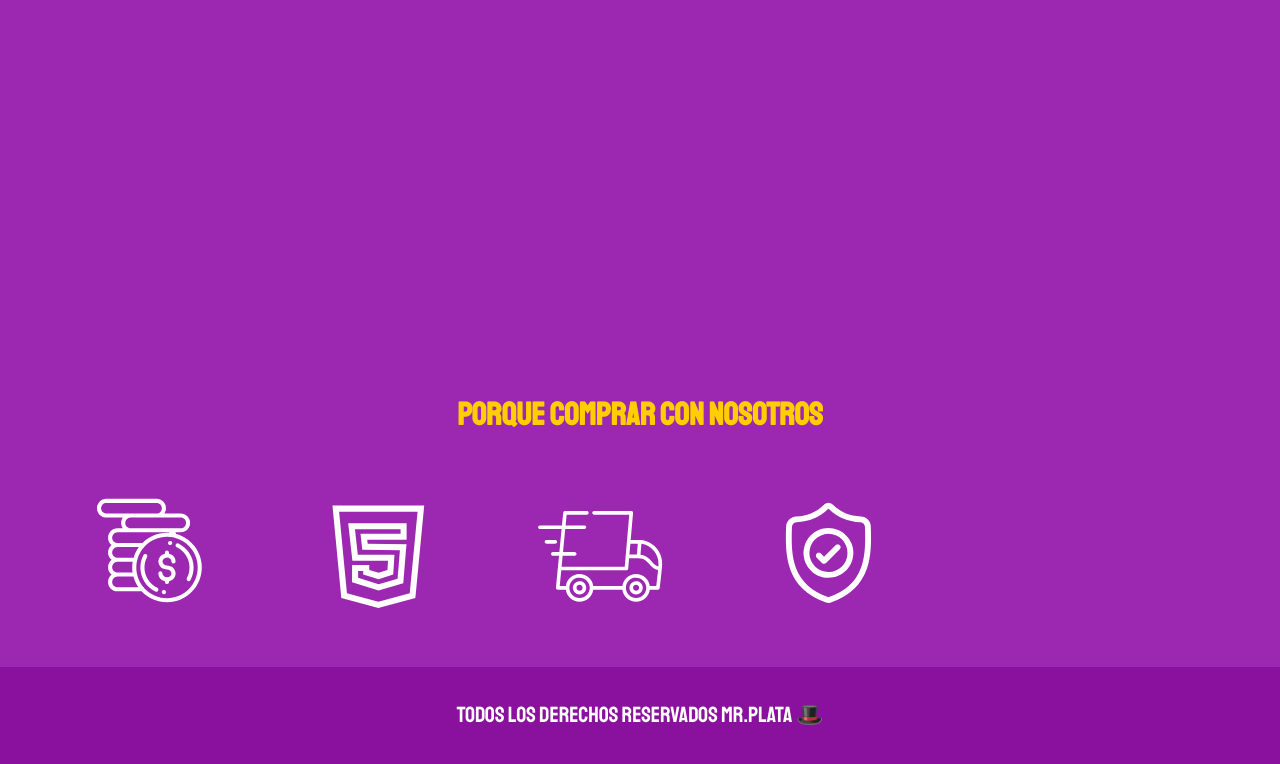
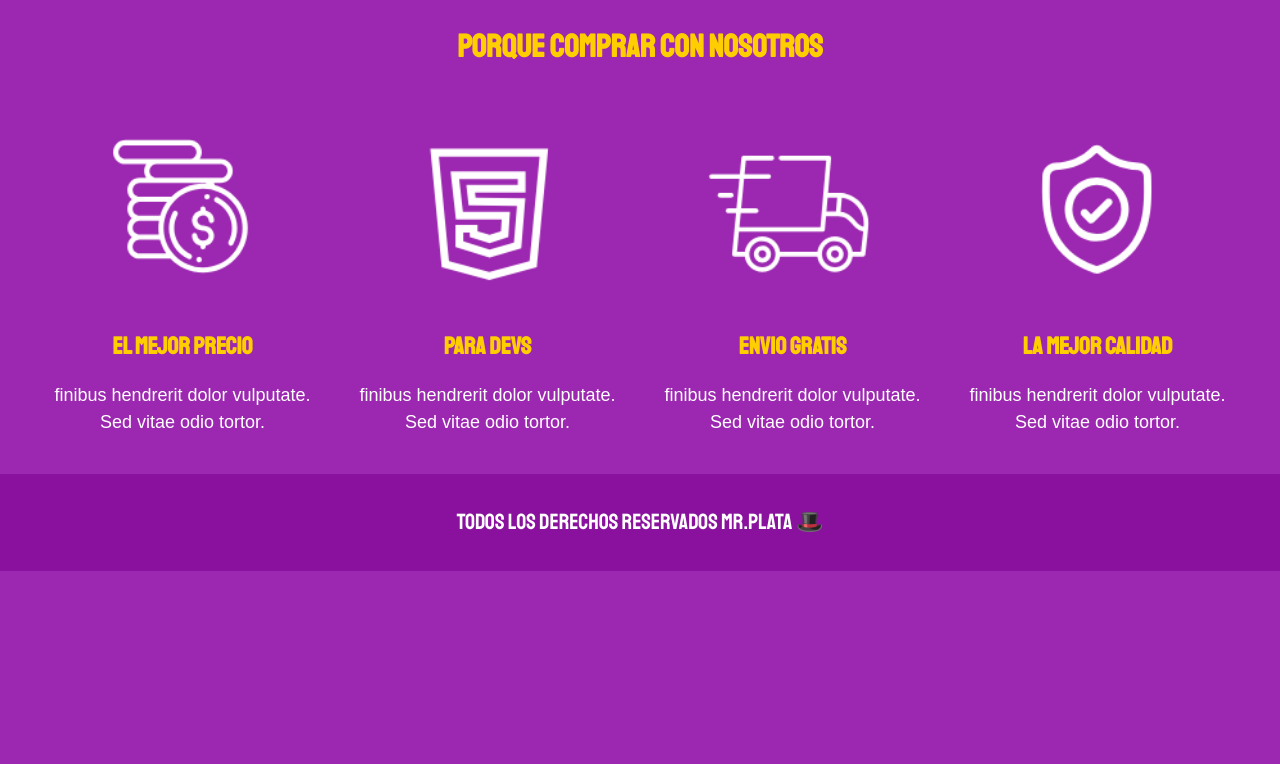
Before and after one commit to MrPlata/P2-Tienda-Front-End, a plain HTML site: page nosotros.html in a window 1280 px wide. Shown: the part 714-1478 px from the top of the page. After the commit the page ends 1285 px from the top, so only its background shows below. Drawn offline with Linux system fonts and the light colour scheme.

Commit message:
Nosotros full styles

```diff
--- a/css/styles.css
+++ b/css/styles.css
@@ -156,7 +156,7 @@ h3{
 /* NOSOTROS */
 .nosotros{
     display: grid;
-    grid-template-rows: repeat(2, 1fr);
+    grid-template-rows: repeat(2, auto);
     margin: 1rem;
 }
 @media (min-width: 768px) {
@@ -168,15 +168,35 @@ h3{
 }
 .nosotros__imagen{
     grid-row: 1 / 2;
+    width: 100%;
 }
 @media (min-width: 768px) {
     .nosotros__imagen{
         grid-column: 2 / 3;
     }
 }
-.nosotors__contenido{
-    margin: 2rem;
+/*Nosotos BLOQUES*/
+.bloques{
+    display: grid;
+    grid-template-columns: repeat(2, 1fr);
+    gap: 2rem;
 }
+@media (min-width: 769px ) {
+    .bloques{
+        grid-template-columns: repeat(4,1fr);
+    }
+}
+.bloque{
+    text-align: center;
+}
+.bloque__imagen{
+    width: 100%;
+}
+.bloque__titulo{
+    margin: 0;
+}
+
+
 
 
 
--- a/nosotros.html
+++ b/nosotros.html
@@ -37,6 +37,9 @@
                     Lorem ipsum dolor sit amet, consectetur adipiscing elit.
                     Phasellus quis ullamcorper lorem. Pellentesque est arcu,
                     accumsan eget condimentum id,pulvinar eu tortor. Cras in semper sem.
+                    Lorem ipsum dolor sit amet, consectetur adipiscing elit.
+                    Phasellus quis ullamcorper lorem. Pellentesque est arcu,
+
                 </p>
 
                 <p>
@@ -53,19 +56,39 @@
             <h2 class="comprar__titulo">Porque comprar con nosotros</h2>
             <div class="bloques">
                 <div class="bloque">
-                    <img src="img/icono_1.png">
-                    <img src="img/icono_2.png">
-                    <img src="img/icono_3.png">
-                    <img src="img/icono_4.png">
-                </div>
+                    <img class="bloque__imagen" src="img/icono_1.png" alt="porque comprar">
+                    <h3 class="bloque__titulo">El Mejor Precio</h3>
+                    <p>finibus hendrerit
+                        dolor vulputate. Sed vitae odio tortor.
+                    </p>
+                </div><!--BLOQUE-->
+                <div class="bloque">
+                    <img class="bloque__imagen" src="img/icono_2.png" alt="porque comprar">
+                    <h3 class="bloque__titulo">Para Devs</h3>
+                    <p>finibus hendrerit
+                        dolor vulputate. Sed vitae odio tortor.
+                    </p>
+                </div><!--BLOQUE-->
+                <div class="bloque">
+                    <img class="bloque__imagen" src="img/icono_3.png" alt="porque comprar">
+                    <h3 class="bloque__titulo">Envio Gratis</h3>
+                    <p>finibus hendrerit
+                        dolor vulputate. Sed vitae odio tortor.
+                    </p>
+                </div><!--BLOQUE-->
+                <div class="bloque">
+                    <img class="bloque__imagen" src="img/icono_4.png" alt="porque comprar">
+                    <h3 class="bloque__titulo">La Mejor Calidad</h3>
+                    <p>finibus hendrerit
+                        dolor vulputate. Sed vitae odio tortor.
+                    </p>
+                </div><!--BLOQUE-->
             </div>
         </section>
 
     </main>
-
     <footer class="footer">
         <p class="footer__text">Todos los derechos reservados Mr.Plata 🎩 </p>
     </footer>
-
 </body>
 </html>
```
